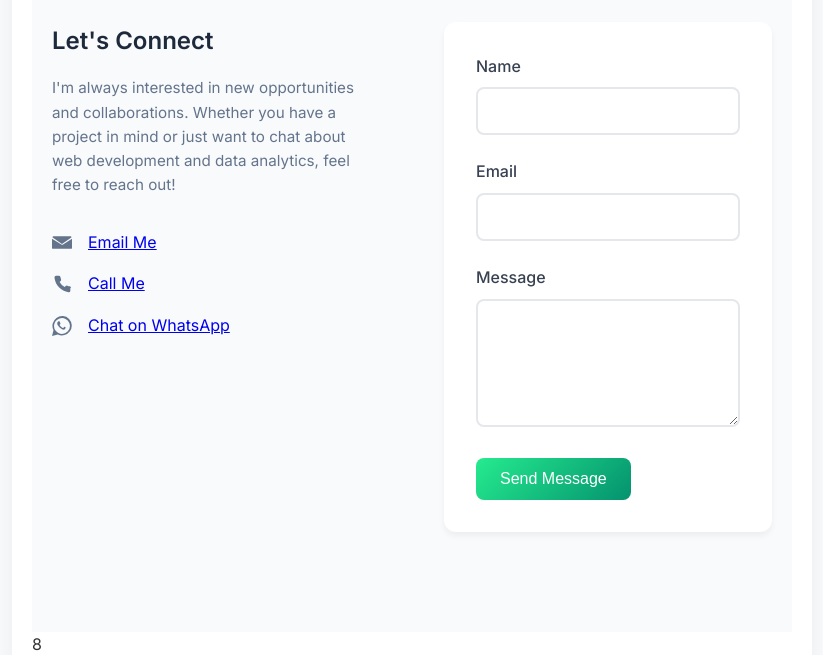
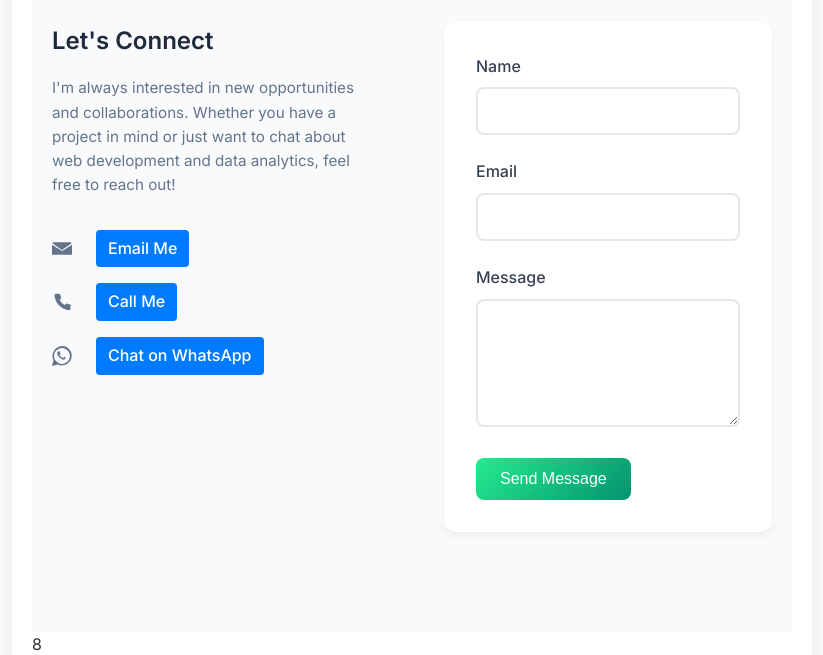
Before and after one commit to FranNMK/PowerLearn-hacathonPortifolio, a plain HTML site: page index.html in a window 1280 px wide. Shown: the part 4819-5474 px from the top of the page, without its empty margins (228-1051 px from the left). Drawn offline with Linux system fonts and the light colour scheme.

Commit message:
Update styles.css

```diff
--- a/styles.css
+++ b/styles.css
@@ -587,6 +587,22 @@ section {
 
 
 /* Contact Section */
+.contact-button {
+  display: inline-block;
+  margin-left: 8px;
+  padding: 6px 12px;
+  background-color: #007BFF;
+  color: #fff;
+  border-radius: 4px;
+  text-decoration: none;
+  font-weight: 500;
+  transition: background-color 0.3s ease;
+}
+
+.contact-button:hover {
+  background-color: #0056b3;
+}
+
 .contact {
     background: #f8fafc;
 }
```
